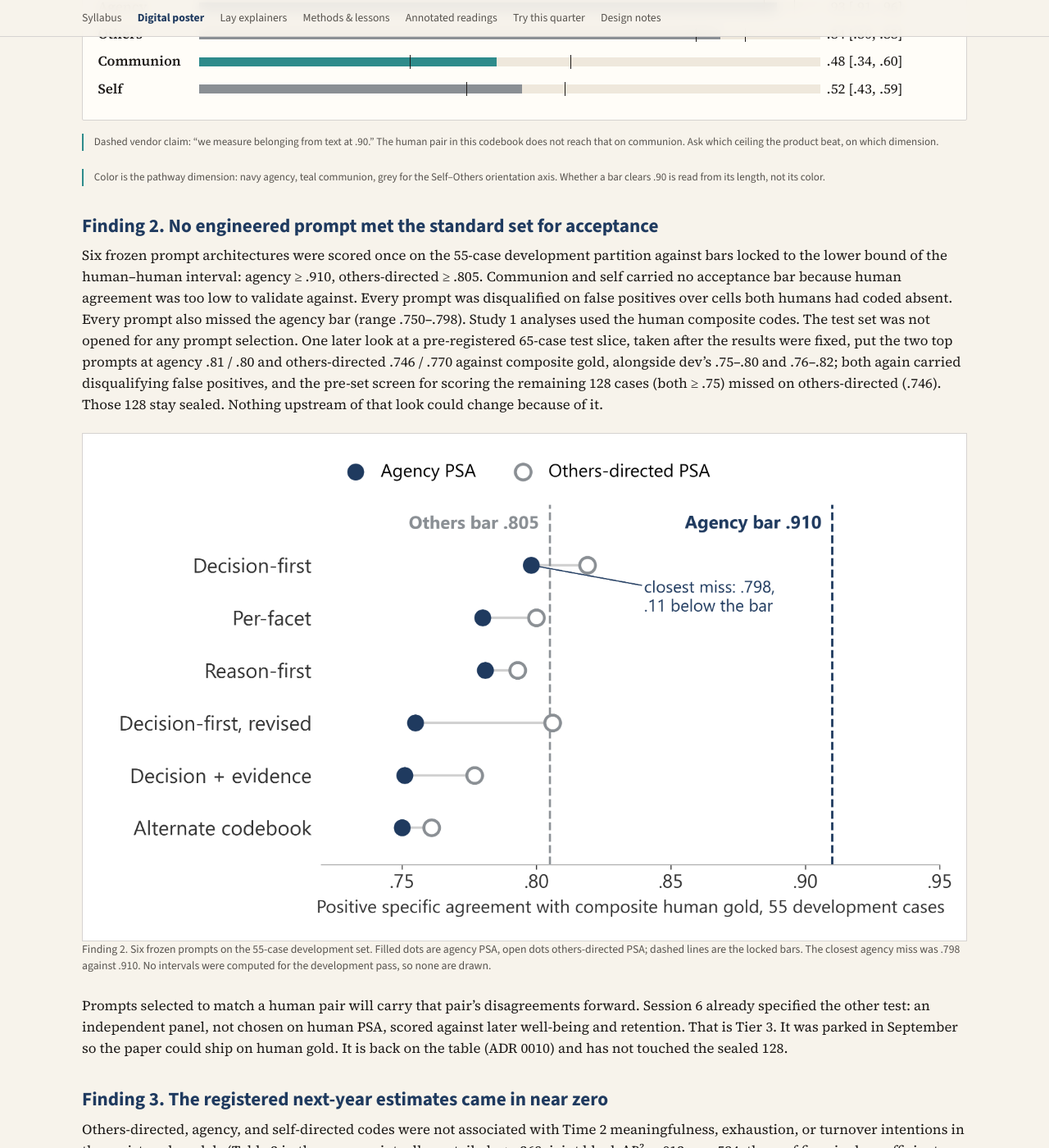
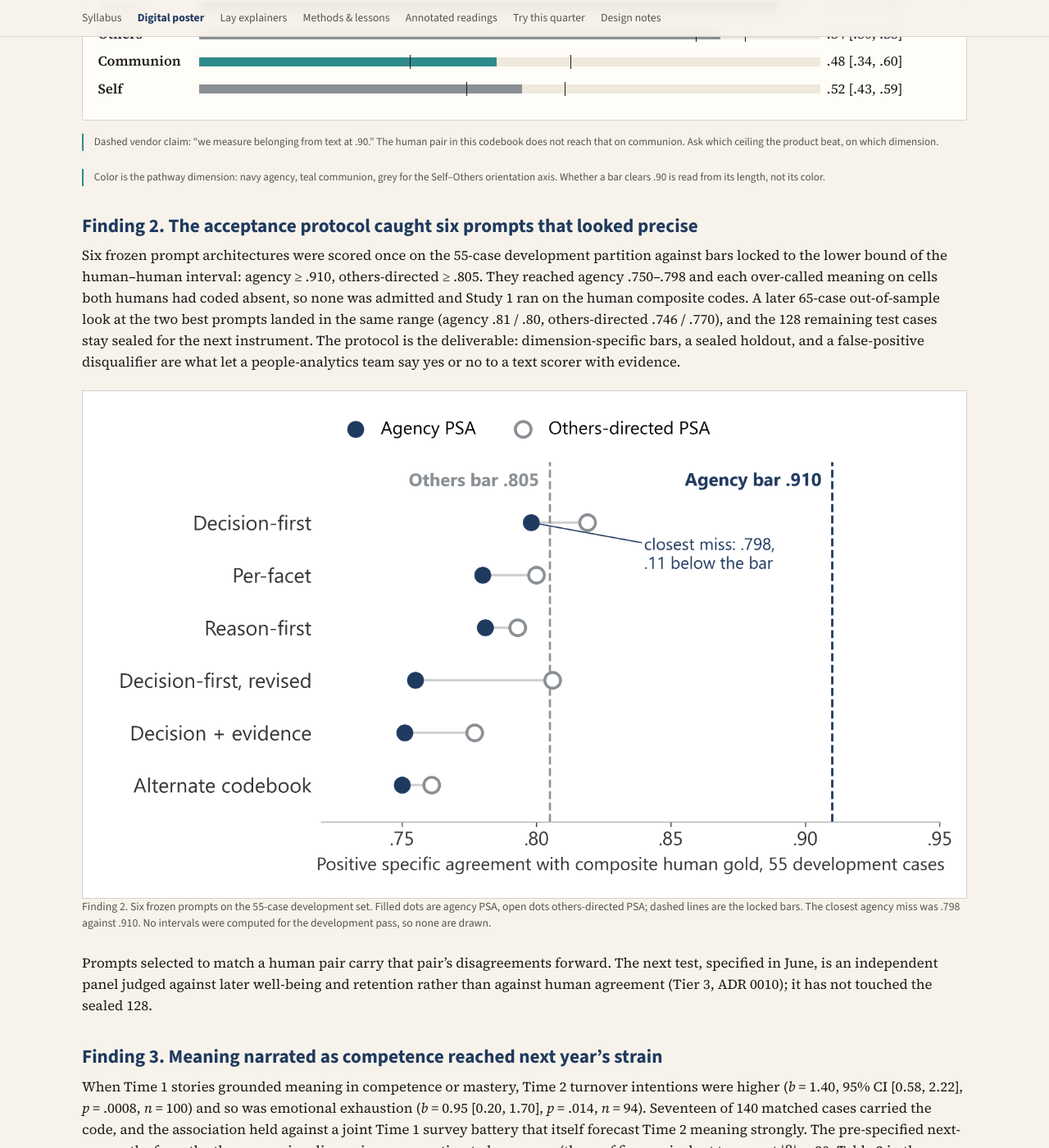
Before and after one commit to mjmonnot/mjmonnot.github.io, a Jekyll site: the page lec-2026/poster.html, which Jekyll copies as it is, in a window 1280 px wide and 1400 px high, scrolled down 3532 px. Shown: the whole window at 82% size. Built offline with Jekyll 4.4.1, drawn with Linux system fonts in a browser that asks for light colours; some of the changed text lies outside the part shown.

Commit message:
lec-2026: lead with findings; confirmatory null folded into one sentence; Finding 2 as protocol result, Finding 3 as competence-strain; trim null bullets

```diff
--- a/lec-2026/poster.html
+++ b/lec-2026/poster.html
@@ -41,7 +41,7 @@
     </div>
     <div class="card">
       <h3>2. More meaning is not always better</h3>
-      <p>Calling-infused work can bind people to exhaustion (Bunderson &amp; Thompson, 2009). Rosso and colleagues left open a curvilinear conjecture: too many active pathways may exhaust rather than sustain. A full reversal into strain is almost never identified. What this sample shows is flattening: Time 1 felt meaning rises from zero to two pathways and then levels. The pre-specified Time 2 test (density predicting burnout) waits for a sample in which more people narrate three or more pathways; here almost no one did, so a downturn had nowhere to appear.</p>
+      <p>Calling-infused work can bind people to exhaustion (Bunderson &amp; Thompson, 2009). Rosso and colleagues left open a curvilinear conjecture: too many active pathways may exhaust rather than sustain. A full reversal into strain is almost never identified. What this sample shows is flattening: Time 1 felt meaning rises from zero to two pathways and then levels.</p>
     </div>
     <div class="card">
       <h3>3. Meaning can be measured at scale once the ceiling is known</h3>
@@ -109,36 +109,28 @@
   <p class="sidenote">Dashed vendor claim: “we measure belonging from text at .90.” The human pair in this codebook does not reach that on communion. Ask which ceiling the product beat, on which dimension.</p>
   <p class="sidenote">Color is the pathway dimension: navy agency, teal communion, grey for the Self–Others orientation axis. Whether a bar clears .90 is read from its length, not its color.</p>
 
-  <h2>Finding 2. No engineered prompt met the standard set for acceptance</h2>
-  <p>Six frozen prompt architectures were scored once on the 55-case development partition against bars locked to the lower bound of the human–human interval: agency ≥ .910, others-directed ≥ .805. Communion and self carried no acceptance bar because human agreement was too low to validate against. Every prompt was disqualified on false positives over cells both humans had coded absent. Every prompt also missed the agency bar (range .750–.798). Study 1 analyses used the human composite codes. The test set was not opened for any prompt selection. One later look at a pre-registered 65-case test slice, taken after the results were fixed, put the two top prompts at agency .81 / .80 and others-directed .746 / .770 against composite gold, alongside dev’s .75–.80 and .76–.82; both again carried disqualifying false positives, and the pre-set screen for scoring the remaining 128 cases (both ≥ .75) missed on others-directed (.746). Those 128 stay sealed. Nothing upstream of that look could change because of it.</p>
+  <h2>Finding 2. The acceptance protocol caught six prompts that looked precise</h2>
+  <p>Six frozen prompt architectures were scored once on the 55-case development partition against bars locked to the lower bound of the human–human interval: agency ≥ .910, others-directed ≥ .805. They reached agency .750–.798 and each over-called meaning on cells both humans had coded absent, so none was admitted and Study 1 ran on the human composite codes. A later 65-case out-of-sample look at the two best prompts landed in the same range (agency .81 / .80, others-directed .746 / .770), and the 128 remaining test cases stay sealed for the next instrument. The protocol is the deliverable: dimension-specific bars, a sealed holdout, and a false-positive disqualifier are what let a people-analytics team say yes or no to a text scorer with evidence.</p>
   <figure>
     <img src="assets/fig_prompts.png" alt="Six frozen prompts: agency and others-directed agreement against the two locked acceptance bars">
     <figcaption>Finding 2. Six frozen prompts on the 55-case development set. Filled dots are agency PSA, open dots others-directed PSA; dashed lines are the locked bars. The closest agency miss was .798 against .910. No intervals were computed for the development pass, so none are drawn.</figcaption>
   </figure>
-  <p>Prompts selected to match a human pair will carry that pair’s disagreements forward. Session 6 already specified the other test: an independent panel, not chosen on human PSA, scored against later well-being and retention. That is Tier 3. It was parked in September so the paper could ship on human gold. It is back on the table (ADR 0010) and has not touched the sealed 128.</p>
+  <p>Prompts selected to match a human pair carry that pair’s disagreements forward. The next test, specified in June, is an independent panel judged against later well-being and retention rather than against human agreement (Tier 3, ADR 0010); it has not touched the sealed 128.</p>
 
-  <h2>Finding 3. The registered next-year estimates came in near zero</h2>
-  <p>Others-directed, agency, and self-directed codes were not associated with Time 2 meaningfulness, exhaustion, or turnover intentions in the registered models (Table 2 in the manuscript; all one-tailed <em>p</em> ≥ .268; joint block Δ<em>R</em>² = .012, <em>p</em> = .534; three of five single coefficients equivalent to zero at |β| = .30). For next-year meaningfulness the Bayes factor treats the null as decisive (BF<sub>01</sub> = 481.5). The same codes did track concurrent WAMI scores (others-directed <em>r</em> = .24; agency <em>r</em> = .20; contribution <em>r</em> = .23). The codebook was not empty. It was not incremental for next year.</p>
+  <h2>Finding 3. Meaning narrated as competence reached next year’s strain</h2>
+  <p>When Time 1 stories grounded meaning in competence or mastery, Time 2 turnover intentions were higher (<em>b</em> = 1.40, 95% CI [0.58, 2.22], <em>p</em> = .0008, <em>n</em> = 100) and so was emotional exhaustion (<em>b</em> = 0.95 [0.20, 1.70], <em>p</em> = .014, <em>n</em> = 94). Seventeen of 140 matched cases carried the code, and the association held against a joint Time 1 survey battery that itself forecast Time 2 meaning strongly. The pre-specified next-year paths from the three meaning dimensions were estimated near zero (three of five equivalent to zero at |β| = .30; Table 2 in the manuscript), which is what singles out the competence code as the prospective signal. It is the lead for the next designed study and should be read as a lead, not a rule.</p>
   <figure>
-    <img src="assets/fig_confirmatory_forest.png" alt="Forest plot of registered Time 1 to Time 2 coefficients">
-    <figcaption>Finding 3. Registered next-year coefficients. Intervals include zero. This is the confirmatory result, not a footnote.</figcaption>
+    <img src="assets/fig_competence.png" alt="Seventeen of 140 matched respondents whose Time 1 story grounded meaning in competence, with Time 2 turnover intention and exhaustion group means and 95 percent intervals">
+    <figcaption>Finding 3. One mark per matched respondent (17 of 140 present-coded; counts only, no scores are drawn). Group means with 95% CIs for Time 2 turnover intentions and emotional exhaustion; adjusted estimates are in Table 4 of the manuscript.</figcaption>
   </figure>
+  <p>Concurrently, the same codes track self-reported meaningfulness: others-directed <em>r</em> = .24, agency <em>r</em> = .20, contribution <em>r</em> = .23. Felt meaning rises with the number of pathways a person narrates up to two, then levels.</p>
   <figure>
     <img src="assets/fig_density_wami_quadratic.png" alt="Pathway density and concurrent WAMI">
-    <figcaption>Time 1. Code density tracks WAMI, then flattens. Flattening is the finding. A full inverted-U into strain is a different, almost never identified, test and is not this figure.</figcaption>
-  </figure>
-
-  <div class="card rust">
-    <h3 style="color:var(--rust)">The exploratory thread that reached next year</h3>
-    <p>When Time 1 stories grounded meaning in competence or mastery, Time 2 turnover intentions were higher (<em>b</em> = 1.40, 95% CI [0.58, 2.22], <em>p</em> = .0008, <em>n</em> = 100) and so was emotional exhaustion (<em>b</em> = 0.95 [0.20, 1.70], <em>p</em> = .014, <em>n</em> = 94). Seventeen of 140 matched cases carried the code. The association survived a joint Time 1 survey battery. It is the lead for the next designed study and should be read as a lead, not a rule.</p>
-  </div>
-  <figure>
-    <img src="assets/fig_competence.png" alt="Seventeen of 140 matched respondents whose Time 1 story grounded meaning in competence, with Time 2 turnover intention and exhaustion group means and 95 percent intervals">
-    <figcaption>Exploratory. One mark per matched respondent (17 of 140 present-coded; counts only, no scores are drawn). Group means with 95% CIs for Time 2 turnover intentions and emotional exhaustion; adjusted estimates are in Table 4 of the manuscript. A candidate for a designed test.</figcaption>
+    <figcaption>Time 1. Code density tracks WAMI, then flattens.</figcaption>
   </figure>
 
   <h2>Finding 4. Nurses named the apparatus, not AI</h2>
-  <p>Internet Archive snapshots of allnurses.com, 7,709 posts of at least 200 characters in 1,453 threads, capture dates 1 January 2016 to 8 September 2026 (2026 is a partial year, 147 posts). One language model coded each post for <em>meaning events</em>: a Rosso facet enacted, frustrated, or wished for, plus the object implicated (a named AI system, a system rollout, an optimization practice such as ratios, productivity metrics, dashboards, or documentation load) and four post-level flags (quit intent, lack of control, anxious, depressed). No human coded forum text, so these are rates of model-assigned codes, not validated facet scores. Capture year is a proxy for posting year.</p>
+  <p>Internet Archive snapshots of allnurses.com, 7,709 posts of at least 200 characters in 1,453 threads, capture dates 1 January 2016 to 8 September 2026 (2026 is a partial year, 147 posts). One language model coded each post for <em>meaning events</em>: a Rosso facet enacted, frustrated, or wished for, plus the object implicated (a named AI system, a system rollout, an optimization practice such as ratios, productivity metrics, dashboards, or documentation load) and four post-level flags (quit intent, lack of control, anxious, depressed). Rates are model-assigned codes; capture year is the time axis.</p>
   <p>Seven events in 7,709 posts named an AI system; none after 2021. About one post in twenty named the optimization apparatus, and that share did not move across the decade (4.8% → 5.2%, 95% CI on the difference [−1.8, 2.4]). The phenomenon the AI-paradox literature describes was in nurses’ talk the whole time, under management’s vocabulary. Measuring “AI exposure” by whether workers say AI would miss it; the exposure that matters is the metrics-and-scheduling apparatus that AI now powers.</p>
   <figure>
     <img src="assets/Study2_fig1_trend.png" alt="Object talk, frustrated events, and control-loss flags by capture year, 2016 through September 2026">
@@ -146,12 +138,12 @@
   </figure>
 
   <h2>Finding 5. What moved was control, not skill</h2>
-  <p>Half of all optimization events landed on Control/Autonomy; frustrated Control was the only facet cell that grew (9.6 → 12.7 events per 100 posts; permutation <em>p</em> = .028, but it does not survive multiplicity screening across the 20 facet cells). The lack-of-control flag rose from 10.4% to 14.5% of posts (+4.0 points [1.2, 6.8]; unchanged after adjusting for post length; the only one of eight post-level shares to survive screening, <em>q</em> = .028). Against 2020–2022 several enacted facets rose as well; that is recovery from the template-change trough, not a 2023 effect. Competence stayed the most <em>enacted</em> facet in every period, and the communion facets were enacted far more often than frustrated. Quit, anxious, and depressed flags showed no trend. Within the badged posts, RN exposure was flat; advanced-practice exposure rose with an interval that includes zero; students and aides were too few after 2019 to estimate.</p>
+  <p>Half of all optimization events landed on Control/Autonomy; frustrated Control was the only facet cell that grew (9.6 → 12.7 events per 100 posts; permutation <em>p</em> = .028, but it does not survive multiplicity screening across the 20 facet cells). The lack-of-control flag rose from 10.4% to 14.5% of posts (+4.0 points [1.2, 6.8]; unchanged after adjusting for post length; the only one of eight post-level shares to survive screening, <em>q</em> = .028). Competence stayed the most <em>enacted</em> facet in every period, and the communion facets were enacted far more often than frustrated. Within the badged posts, RN exposure was flat and advanced-practice exposure rose with an interval that includes zero.</p>
   <figure>
     <img src="assets/Study2_fig5_roles.png" alt="Object exposure by career-point badge and capture period">
     <figcaption>Finding 5. Role is read from the author-pane credential badge at capture, never from post text; 48% of posts carried a badge. Cells under 40 posts are marked.</figcaption>
   </figure>
-  <p class="sidenote">What we do not claim from the forum: that AI is eroding meaning; that any Rosso facet declined after 2023; that optimization talk precedes quitting. Posts that name the apparatus also carry quit and control-loss flags more often, but that is one coder reading one complaint, and seven in ten quit-flagged posts name no apparatus at all. Communion vocabulary saturates the posts that carry any event yet rarely codes as a discrete episode; we read communion here as the standard against which control loss is judged, a hypothesis for a designed study.</p>
+  <p class="sidenote">Posts that name the apparatus also carry quit and control-loss flags more often (same post, same coder). Communion vocabulary saturates the posts that carry any event yet rarely codes as a discrete episode; we read communion here as the standard against which control loss is judged, a hypothesis for a designed study.</p>
 
   <h2>What to do this quarter</h2>
   <div class="card navy">
@@ -163,8 +155,8 @@
     <p style="margin:0">The longer kit is in <a href="practice.html">Try this quarter</a>.</p>
   </div>
 
-  <p>Print tiles: hang slides 1–16. Slides 17–19 are extra letter pages (competence, concurrent WAMI, forum facets). Open <a href="assets/Monnot_Poster_v5.pptx">Monnot_Poster_v5.pptx</a>.</p>
-  <p class="note">Study 1 does not measure AI exposure. The paradox is read by placing the meaning map against the documented automation frontier. Forum results are single-model event codes, descriptive, and not transfer-validated against human coding of forum text.</p>
+  <p>Print tiles: hang slides 1–16. Slides 17–18 are extra letter pages (concurrent WAMI, forum facets). Open <a href="assets/Monnot_Poster_v5.pptx">Monnot_Poster_v5.pptx</a>.</p>
+  <p class="note">Study 1 maps meaning; AI exposure is read from the documented automation frontier, not measured per person. Forum results are single-model event codes, descriptive.</p>
 </main>
 
 <footer class="site"><div class="wrap">
```
Also changed, not shown: lec-2026/index.html (+9 -11 lines), lec-2026/methodology.html (+2 -5 lines).
